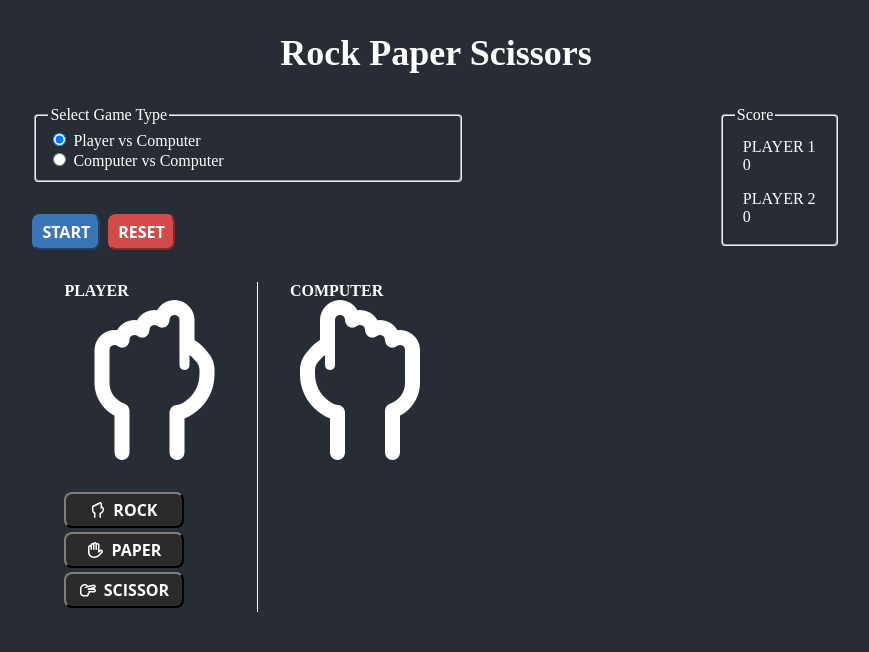
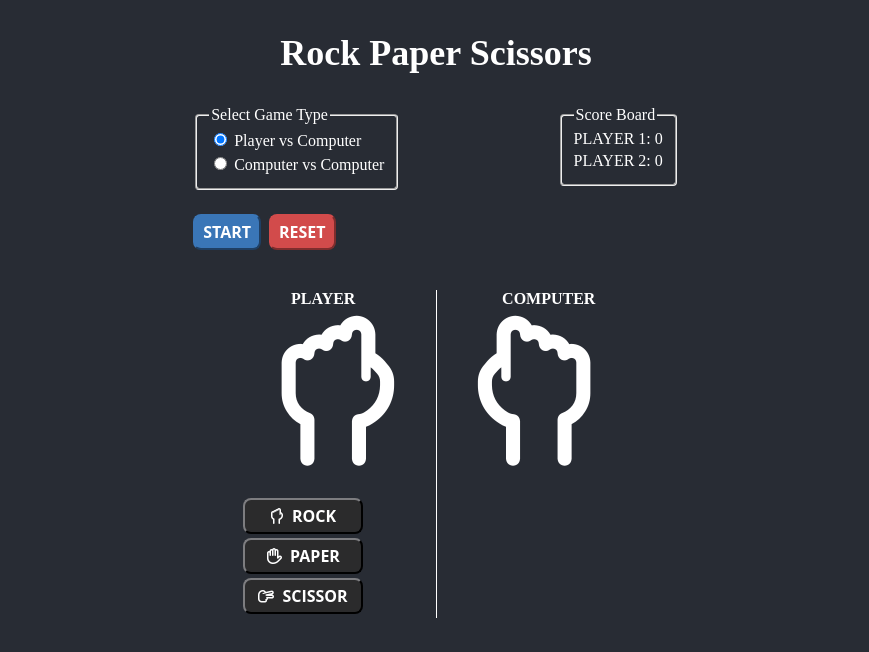
Before and after one commit to NamitYadav/rock-paper-scissors, a React (Create React App) app: page / in a window 1280 px wide. Shown: the top 652 px of the page, without its empty margins (204-1073 px from the left). Built offline with nearby package versions, Linux system fonts and the light colour scheme.

Commit message:
CSS update

```diff
--- a/public/index.html
+++ b/public/index.html
@@ -24,7 +24,7 @@
       work correctly both with client-side routing and a non-root public URL.
       Learn how to configure a non-root public URL by running `npm run build`.
     -->
-    <title>React App</title>
+    <title>Rock Paper Scissors</title>
     <script src="https://kit.fontawesome.com/c2c1d39609.js" crossorigin="anonymous"></script>
   </head>
   <body>
--- a/src/App.css
+++ b/src/App.css
@@ -23,4 +23,5 @@ body {
   justify-content: space-evenly;
   flex-wrap: wrap;
   width: 100%;
+  max-width: 800px;
 }
--- a/src/App.tsx
+++ b/src/App.tsx
@@ -2,7 +2,6 @@ import React from 'react';
 
 import './App.css';
 import Home from './components/home/home';
-import Score from './components/score/score';
 
 function App() {
   return (
@@ -10,7 +9,6 @@ function App() {
       <header className='app-header'>Rock Paper Scissors</header>
       <div className='app-content'>
         <Home />
-        <Score />
       </div>
     </div>
   );
--- a/src/components/home/home.css
+++ b/src/components/home/home.css
@@ -1,13 +1,34 @@
+.game-container {
+  display: flex;
+  flex-direction: column;
+  width: 100%;
+}
+
+.game-top {
+  display: flex;
+  justify-content: space-evenly;
+}
+
+.game-bottom {
+  display: flex;
+  flex-direction: column;
+  align-items: center;
+}
+
 .radio-group {
-  max-width: 400px;
   display: flex;
   flex-direction: column;
   border-radius: 4px;
 }
 
+.radio-item {
+  margin-bottom: 4px;
+}
+
 .player-container {
   display: flex;
   max-width: 450px;
+  padding-top: 16px;
 }
 
 .player {
@@ -25,6 +46,8 @@
 .player-2 {
   text-transform: uppercase;
   font-weight: bold;
+  text-align: center;
+  margin-bottom: 8px;
 }
 
 .inverse {
@@ -58,7 +81,7 @@
 }
 
 .home-button-container {
-  margin: 32px 0;
+  margin: 24px 0;
 }
 
 button {
--- a/src/components/home/home.tsx
+++ b/src/components/home/home.tsx
@@ -1,6 +1,7 @@
 import React, { Component } from 'react';
 import { connect } from 'react-redux';
 
+import Score from '../score/score';
 import {
   incrementPlayerOne,
   incrementPlayerTwo,
@@ -89,19 +90,26 @@ class Home extends Component<Props> {
     const { playerOne, playerTwo, winner } = this.state;
     return (
       <div className='game-container'>
+        <div className='game-top'>
+          <div>
             <div
               onChange={(event: any) => {
                 setGameType(event.target.value);
               }}>
               <fieldset className='radio-group'>
                 <legend>Select Game Type</legend>
-            <span>
-              <input type='radio' value={GAME_TYPE_ENUM.PLAYER} name='game-type' defaultChecked />{' '}
+                <span className='radio-item'>
+                  <input
+                    type='radio'
+                    value={GAME_TYPE_ENUM.PLAYER}
+                    name='game-type'
+                    defaultChecked
+                  />{' '}
                   Player vs Computer
                 </span>
-            <span>
-              <input type='radio' value={GAME_TYPE_ENUM.COMPUTER} name='game-type' /> Computer vs
-              Computer
+                <span className='radio-item'>
+                  <input type='radio' value={GAME_TYPE_ENUM.COMPUTER} name='game-type' /> Computer
+                  vs Computer
                 </span>
               </fieldset>
             </div>
@@ -113,6 +121,11 @@ class Home extends Component<Props> {
                 RESET
               </button>
             </div>
+          </div>
+          <Score />
+        </div>
+
+        <div className='game-bottom'>
           <div className='player-container'>
             <div className='player'>
               <div className='player-1'>{gameType}</div>
@@ -121,10 +134,14 @@ class Home extends Component<Props> {
               </span>
               {gameType === GAME_TYPE_ENUM.PLAYER && (
                 <div className='weaponBtn-container'>
-                <button className='weaponBtn' onClick={() => this.selectWeapon(WEAPONS_ENUM.ROCK)}>
+                  <button
+                    className='weaponBtn'
+                    onClick={() => this.selectWeapon(WEAPONS_ENUM.ROCK)}>
                     <i className='home-weapon-icon far fa-hand-rock'></i>Rock
                   </button>
-                <button className='weaponBtn' onClick={() => this.selectWeapon(WEAPONS_ENUM.PAPER)}>
+                  <button
+                    className='weaponBtn'
+                    onClick={() => this.selectWeapon(WEAPONS_ENUM.PAPER)}>
                     <i className='home-weapon-icon far fa-hand-paper'></i>Paper
                   </button>
                   <button
@@ -142,6 +159,7 @@ class Home extends Component<Props> {
           </div>
           <div className='winner'>{winner || ''}</div>
         </div>
+      </div>
     );
   }
 }
--- a/src/components/player/player.css
+++ b/src/components/player/player.css
@@ -1,3 +1,3 @@
 .font-icon {
-  font-size: 160px;
+  font-size: 150px;
 }
--- a/src/components/score/score.css
+++ b/src/components/score/score.css
@@ -8,7 +8,7 @@
 }
 
 .s-player {
-  padding: 8px;
+  margin-bottom: 4px;
 }
 
 .s-player-name {
--- a/src/components/score/score.tsx
+++ b/src/components/score/score.tsx
@@ -13,14 +13,14 @@ const Score = (props: Props) => {
   return (
     <div>
       <fieldset className='s-container'>
-        <legend>Score</legend>
+        <legend>Score Board</legend>
         <div className='s-player'>
-          <div className='s-player-name'>Player 1</div>
-          <div className='s-player-score'>{props.playerOne}</div>
+          <span className='s-player-name'>Player 1: </span>
+          <span className='s-player-score'>{props.playerOne}</span>
         </div>
         <div className='s-player'>
-          <div className='s-player-name'>Player 2</div>
-          <div className='s-player-score'>{props.playerTwo}</div>
+          <span className='s-player-name'>Player 2: </span>
+          <span className='s-player-score'>{props.playerTwo}</span>
         </div>
       </fieldset>
     </div>
```
Lines whose indentation alone changed are shown as unchanged.
